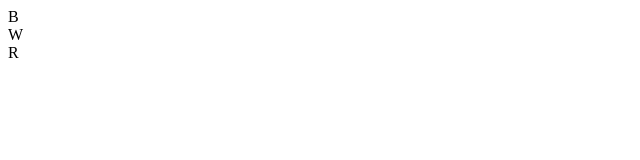
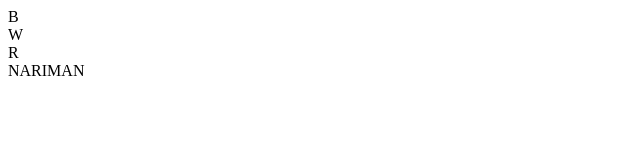
Before and after one commit to nariman009/coursework, a plain HTML site: page 102623/1/index.html in a window 1280 px wide. Shown: the full height of the page, 0-640 px from the left. Drawn offline with Linux system fonts and the light colour scheme.

Commit message:
added name

```diff
--- a/102623/1/index.html
+++ b/102623/1/index.html
@@ -10,6 +10,7 @@
       <section>B</section>
       <section>W</section>
       <section>R</section>
+      <section>NARIMAN</section>
     </section>
     <!--   <a href=''>a</a><a href=''>b</a>
   <h1> -->
```
